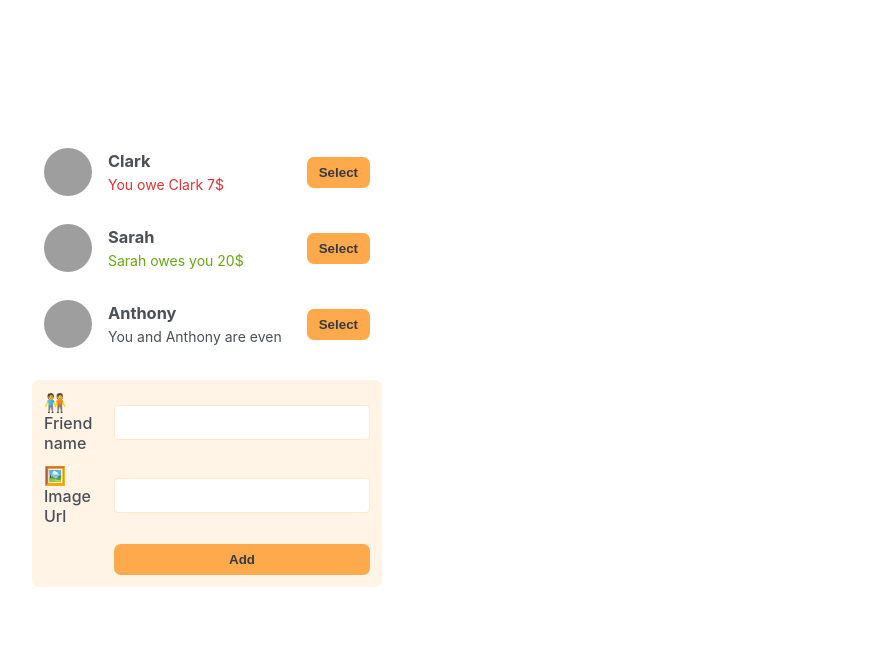
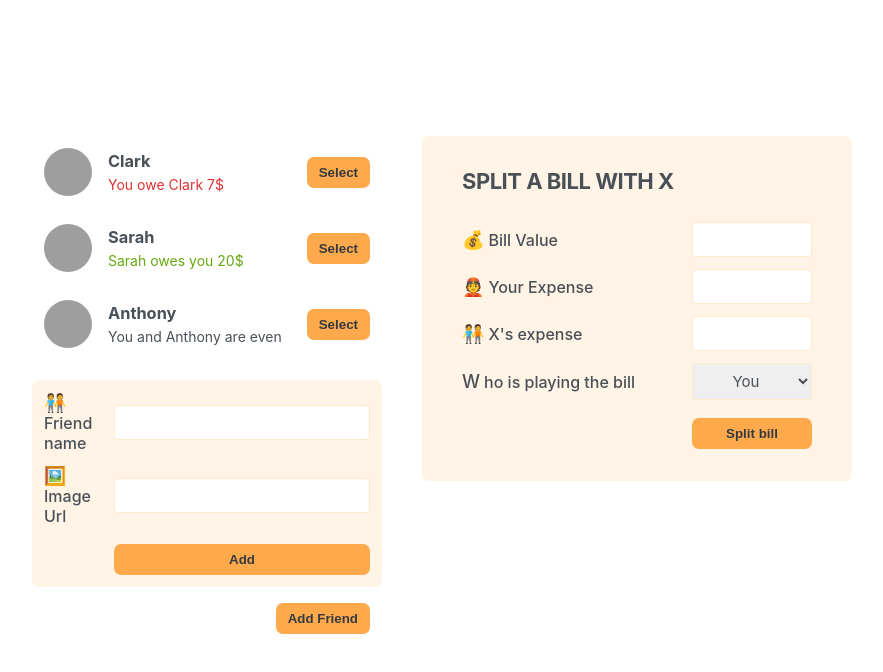
Before and after one commit to yanakiv30/eat-n-split, a React (Create React App) app: page / in a window 1280 px wide. Shown: the top 672 px of the page, without its empty margins (198-1081 px from the left). Built offline with nearby package versions, Linux system fonts and the light colour scheme; grey boxes are pictures that could not be loaded.

Commit message:
static-finished

```diff
--- a/src/App.js
+++ b/src/App.js
@@ -25,7 +25,9 @@
       <div className="sidebar">
         <FriendList />
         <FormAddFriend />
+        <Button>Add Friend</Button>
       </div>
+      <FormSplitBill />
     </div>
   );
 }
@@ -83,5 +85,28 @@
 
    </form>
    );
+ }
 
- }
+ function FormSplitBill() {
+  return (
+  <form className="form-split-bill">
+     <h2>split a bill with x</h2>
+
+     <label>💰Bill Value</label>
+    <input type = 'text'></input>
+    <label>👲Your Expense</label>
+    <input type = 'text'></input>
+    <label>🧑‍🤝‍🧑X's expense</label>
+    <input type = 'text'></input>
+
+    <label>Who is playing the bill</label>
+    <select>
+      <option value="user">You</option>
+      <option value="friend">X</option>
+    </select>
+
+    <Button>Split bill</Button>
+
+
+  </form>
+ )}
```
